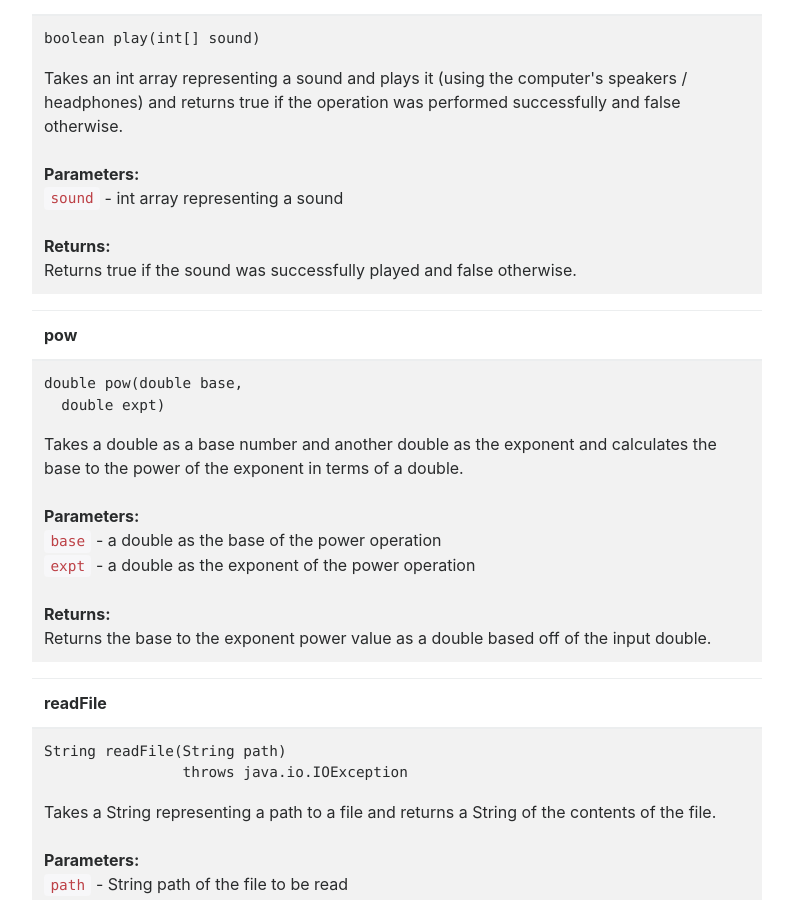
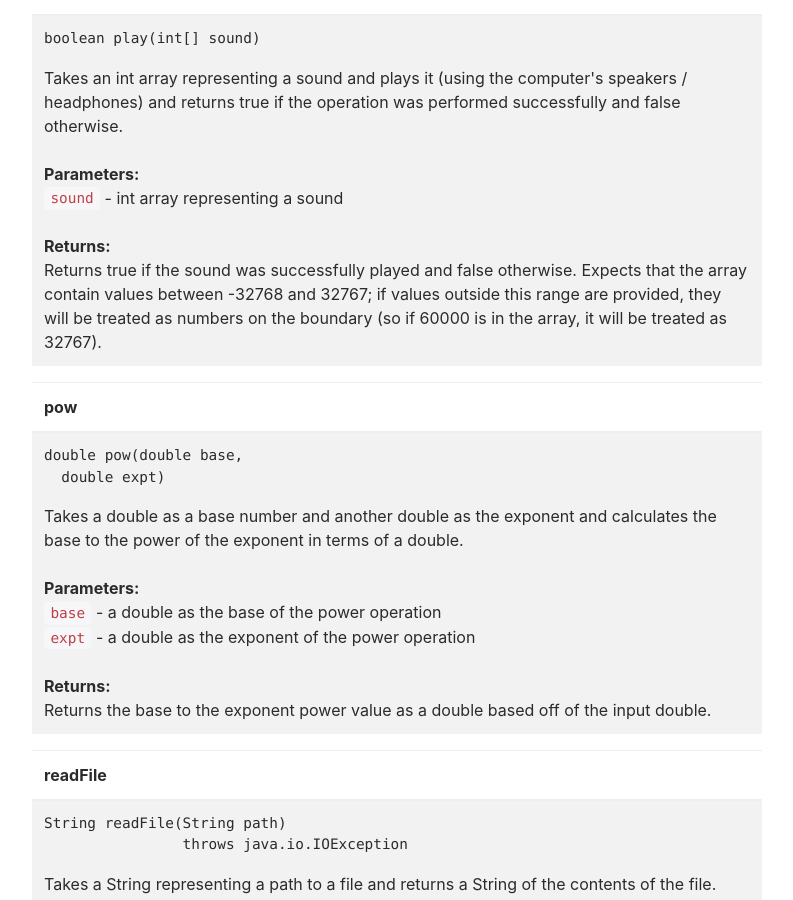
Before and after one commit to ucsd-cse8a-f18/ucsd-cse8a-f18.github.io, a Jekyll site: the page built from 8ALib.md, in a window 1280 px wide and 900 px high, scrolled down 18420 px. Shown: the whole window, without its empty margins (243-1036 px from the left). Built offline with Jekyll 4.4.1, drawn with Linux system fonts in a browser that asks for light colours; nearby versions of some CDN libraries.

Commit message:
Update 8ALib.md

```diff
--- a/8ALib.md
+++ b/8ALib.md
@@ -635,7 +635,7 @@ title: "Documentation for 8ALib.java"
   </tr>
 </thead>
 <tr>
-  <td><pre>boolean play(int[] sound)</pre>Takes an int array representing a sound and plays it (using the computer's speakers / headphones) and returns true if the operation was performed successfully and false otherwise.<br><br><b>Parameters:</b><br><code>sound</code> - int array representing a sound<br><br><b>Returns:</b><br>Returns true if the sound was successfully played and false otherwise.</td>
+  <td><pre>boolean play(int[] sound)</pre>Takes an int array representing a sound and plays it (using the computer's speakers / headphones) and returns true if the operation was performed successfully and false otherwise.<br><br><b>Parameters:</b><br><code>sound</code> - int array representing a sound<br><br><b>Returns:</b><br>Returns true if the sound was successfully played and false otherwise. Expects that the array contain values between -32768 and 32767; if values outside this range are provided, they will be treated as numbers on the boundary (so if 60000 is in the array, it will be treated as 32767).</td>
 </tr>
 </table>
 
```
